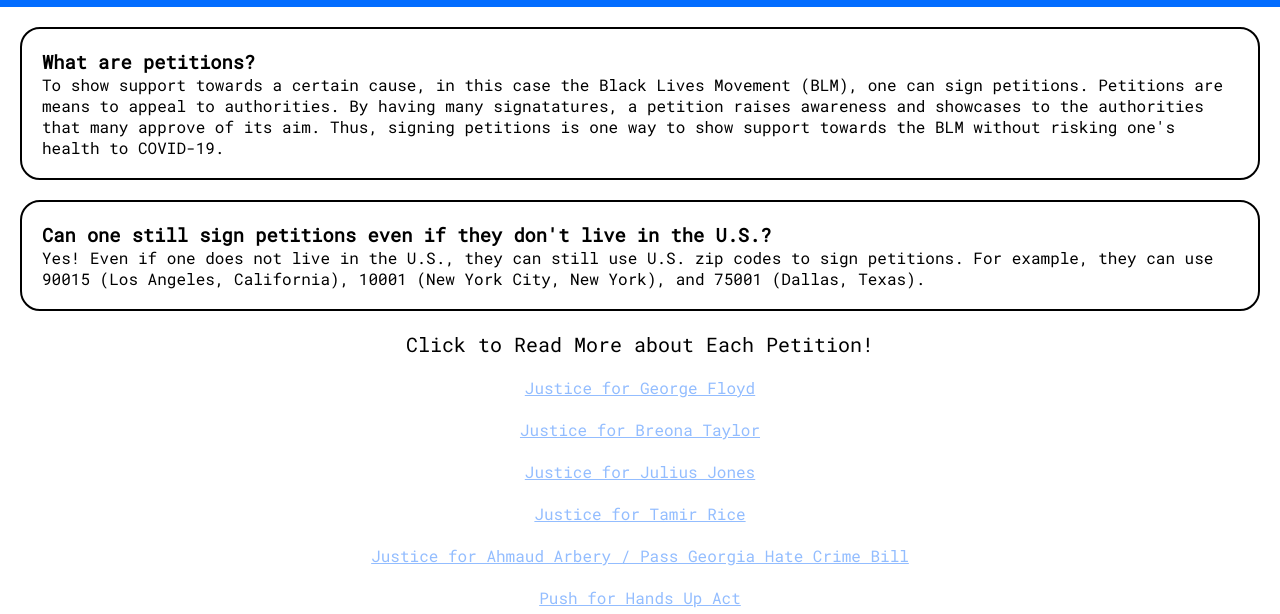
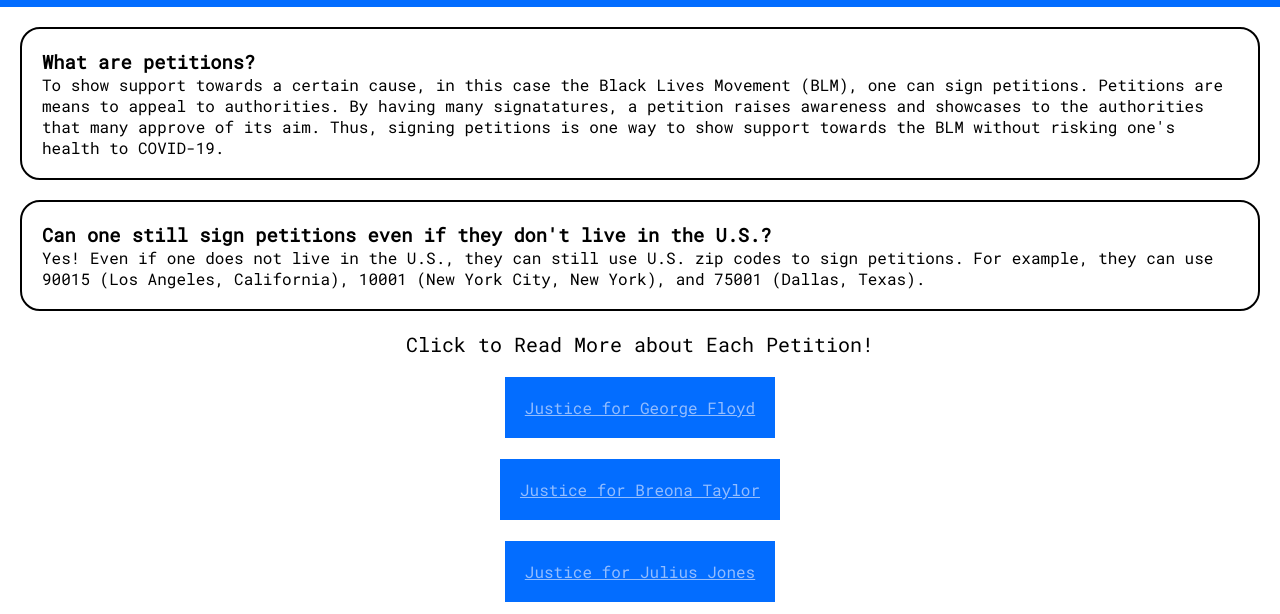
Before and after one commit to LianaAdaza/activvist, a plain HTML site: page petitions.html in a window 1280 px wide. Shown: the part 186-800 px from the top of the page. Drawn offline with Linux system fonts and the light colour scheme.

Commit message:
Updated Petitions & Stylesheet

```diff
--- a/petitions.html
+++ b/petitions.html
@@ -54,15 +54,15 @@
       <p> Click to Read More about Each Petition! </p>
     </div>
     <div class = "link">
-      <a href="https://www.change.org/p/mayor-jacob-frey-justice-for-george-floyd?recruiter=895898514&utm_source=share_petition&utm_medium=twitter&utm_campaign=psf_combo_share_initial&utm_term=psf_combo_share_initial&recruited_by_id=6a4669c0-a74d-11e8-a554-dd9015f4e479"> Justice for George Floyd </a>
-      <br> <a href="https://www.change.org/p/andy-beshear-justice-for-breonna-taylor"> Justice for Breona Taylor </a>
-      <br> <a href="https://www.change.org/p/julius-jones-is-innocent-don-t-let-him-be-executed-by-the-state-of-oklahoma"> Justice for Julius Jones </a>
-      <br> <a href="https://www.change.org/p/department-of-justice-investigate-the-killing-of-tamir-rice"> Justice for Tamir Rice </a>
-      <br> <a href="https://www.change.org/p/governor-brian-kemp-justice-for-ahmaud-arbery"> Justice for Ahmaud Arbery / Pass Georgia Hate Crime Bill </a>
-      <br> <a href="https://www.change.org/p/us-senate-hands-up-act"> Push for Hands Up Act </a>
-      <br> <a href="https://www.change.org/p/national-action-against-police-brutality-and-murder"> Action Against Police Brutality </a>
-      <br> <a href="https://www.change.org/p/united-states-law-enforcement-require-police-officers-to-be-educated-on-social-sciences-before-entering-the-force"> Police Requirement of Social Sciences </a>
-      <br> <a href="https://www.change.org/p/senator-blumenthal-george-floyd-we-need-nationwide-police-de-escalation-training-now"> Call to Reform Police Training </a>
+      <a class = "petition" href="https://www.change.org/p/mayor-jacob-frey-justice-for-george-floyd?recruiter=895898514&utm_source=share_petition&utm_medium=twitter&utm_campaign=psf_combo_share_initial&utm_term=psf_combo_share_initial&recruited_by_id=6a4669c0-a74d-11e8-a554-dd9015f4e479"> Justice for George Floyd </a>
+      <br> <a class = "petition" href="https://www.change.org/p/andy-beshear-justice-for-breonna-taylor"> Justice for Breona Taylor </a>
+      <br> <a class = "petition" href="https://www.change.org/p/julius-jones-is-innocent-don-t-let-him-be-executed-by-the-state-of-oklahoma"> Justice for Julius Jones </a>
+      <br> <a class = "petition" href="https://www.change.org/p/department-of-justice-investigate-the-killing-of-tamir-rice"> Justice for Tamir Rice </a>
+      <br> <a class = "petition" href="https://www.change.org/p/governor-brian-kemp-justice-for-ahmaud-arbery"> Justice for Ahmaud Arbery / Pass Georgia Hate Crime Bill </a>
+      <br> <a class = "petition" href="https://www.change.org/p/us-senate-hands-up-act"> Push for Hands Up Act </a>
+      <br> <a class = "petition" href="https://www.change.org/p/national-action-against-police-brutality-and-murder"> Action Against Police Brutality </a>
+      <br> <a class = "petition" href="https://www.change.org/p/united-states-law-enforcement-require-police-officers-to-be-educated-on-social-sciences-before-entering-the-force"> Police Requirement of Social Sciences </a>
+      <br> <a class = "petition" href="https://www.change.org/p/senator-blumenthal-george-floyd-we-need-nationwide-police-de-escalation-training-now"> Call to Reform Police Training </a>
       <br>
   </div>
 </html>
--- a/styles.css
+++ b/styles.css
@@ -32,7 +32,7 @@
 }
 
 a:link{
-  color:#93BDFF
+  color:#93BDFF;
 }
 
 a:hover {
@@ -95,6 +95,12 @@ a:hover {
   justify-content: center;
 }
 
+.petition {
+    background-color: #036DFF;
+    padding: 20px;
+    color: #93BDFF;
+}
+
 /* gaby css yee */
 h2{
   color: #036DFF;
```
